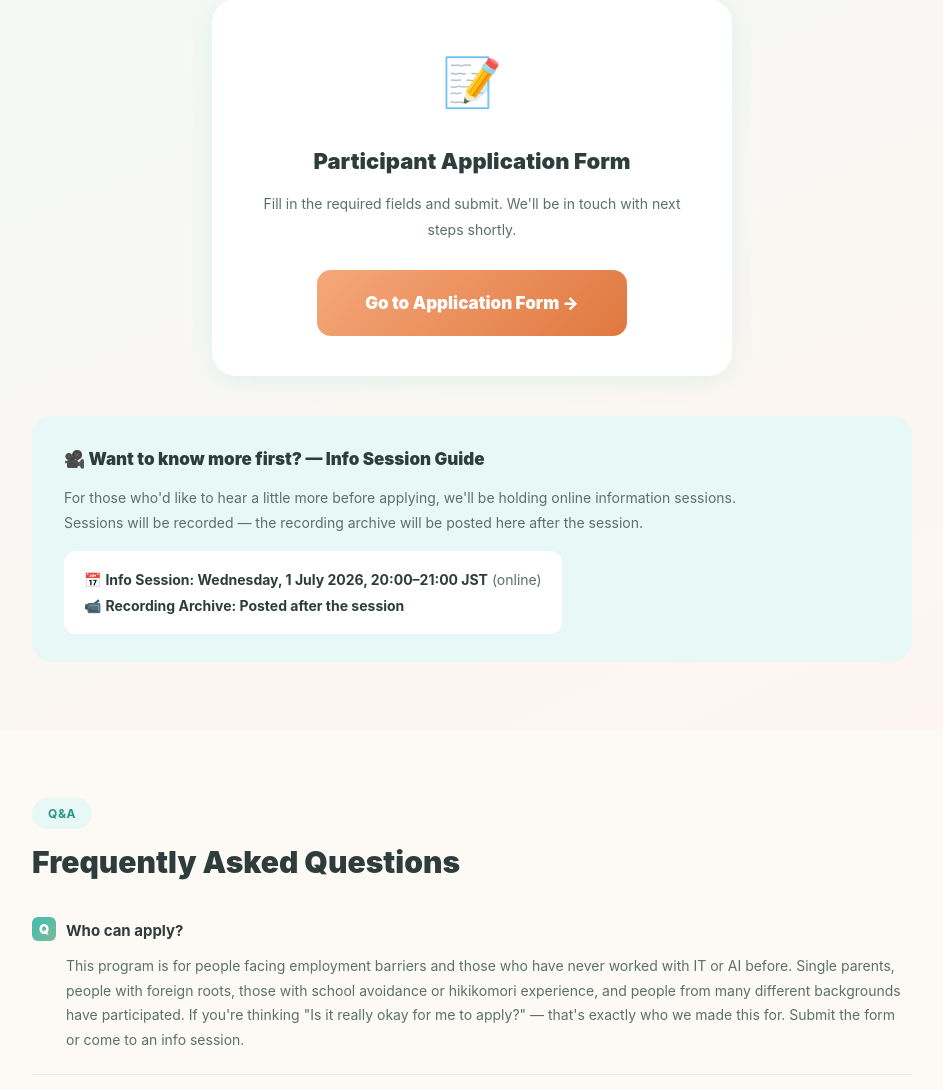
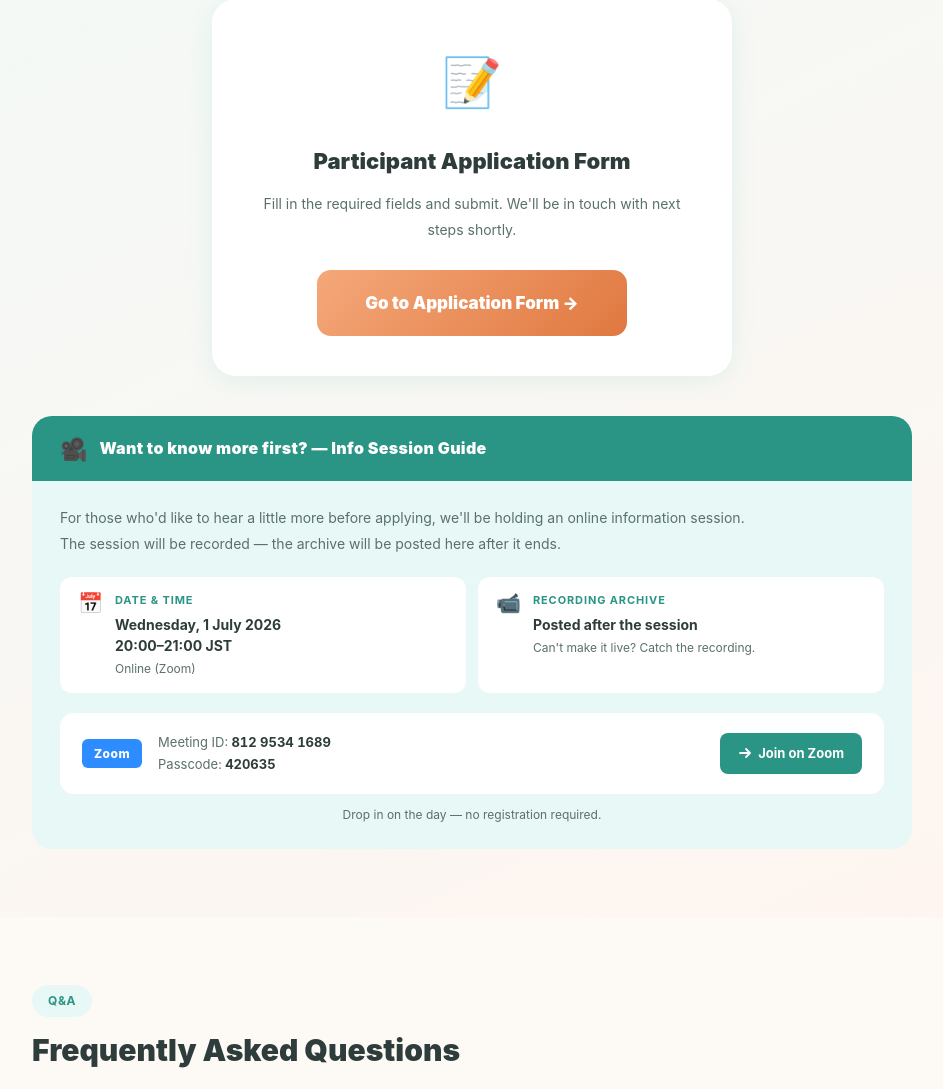
Before and after one commit to Robo-Co-op/Shimane-recruitment, a PHP site: page /en in a window 1280 px wide. Shown: the part 5336-6425 px from the top of the page, without its empty margins (168-1111 px from the left). Run offline with PHP 8.4, Linux system fonts and the light colour scheme; some libraries are stand-ins or nearby versions.

Commit message:
Redesign info session card with Zoom details and new layout
- Add dark-mint header band, 2-column date/recording chips
- Add Zoom block with meeting ID, passcode, and join button
- Add "no registration required" note
- Extract new CSS classes to styles.php (.info-card, .zoom-block, etc.)
- Apply to both JP and EN pages

Co-Authored-By: Claude Sonnet 4.6 <noreply@anthropic.com>
Claude-Session: https://claude.ai/code/session_01CfuTN3DP95wQs2MjLhHoiZ

```diff
--- a/en/index.php
+++ b/en/index.php
@@ -322,17 +322,48 @@
       </div>
     </div>
 
-    <div style="margin-top: 40px; background: var(--mint-pale); border-radius: 20px; padding: 28px 32px;">
-      <h3 style="font-size: 17px; font-weight: 900; color: var(--warm-dark); margin-bottom: 10px;">🎥 Want to know more first? — Info Session Guide</h3>
-      <p style="font-size: 14px; color: var(--warm-mid); margin-bottom: 16px;">
-        For those who'd like to hear a little more before applying, we'll be holding online information sessions.<br>
-        Sessions will be recorded — the recording archive will be posted here after the session.
-      </p>
-      <div style="background: white; border-radius: 12px; padding: 16px 20px; display: inline-block;">
-        <p style="font-size: 14px; color: var(--warm-mid);">
-          📅 <strong style="color: var(--warm-dark);">Info Session: Wednesday, 1 July 2026, 20:00–21:00 JST</strong> (online)<br>
-          📹 <strong style="color: var(--warm-dark);">Recording Archive: Posted after the session</strong>
-        </p>
+    <div style="margin-top: 40px;">
+      <div class="info-card">
+        <div class="info-card-header">
+          <span class="ic-icon">🎥</span>
+          <h3>Want to know more first? — Info Session Guide</h3>
+        </div>
+        <div class="info-card-body">
+          <p class="ic-lead">
+            For those who'd like to hear a little more before applying, we'll be holding an online information session.<br>
+            The session will be recorded — the archive will be posted here after it ends.
+          </p>
+          <div class="event-meta">
+            <div class="meta-chip">
+              <span class="chip-icon">📅</span>
+              <div>
+                <div class="chip-label">Date &amp; Time</div>
+                <div class="chip-value">Wednesday, 1 July 2026<br>20:00–21:00 JST</div>
+                <div class="chip-sub">Online (Zoom)</div>
+              </div>
+            </div>
+            <div class="meta-chip">
+              <span class="chip-icon">📹</span>
+              <div>
+                <div class="chip-label">Recording Archive</div>
+                <div class="chip-value">Posted after the session</div>
+                <div class="chip-sub">Can't make it live? Catch the recording.</div>
+              </div>
+            </div>
+          </div>
+          <div class="zoom-block">
+            <span class="zoom-badge">Zoom</span>
+            <div class="zoom-info">
+              <div class="zoom-id-row">Meeting ID: <strong>812 9534 1689</strong></div>
+              <div class="zoom-id-row">Passcode: <strong>420635</strong></div>
+            </div>
+            <a class="zoom-link" href="https://us06web.zoom.us/j/81295341689?pwd=MV8maYQdHwYRIcXifPu2jHs9V2wURd.1" target="_blank" rel="noopener">
+              <svg width="14" height="14" viewBox="0 0 14 14" fill="none"><path d="M2 7H12M8 3l4 4-4 4" stroke="white" stroke-width="1.8" stroke-linecap="round" stroke-linejoin="round"/></svg>
+              Join on Zoom
+            </a>
+          </div>
+          <p class="zoom-free-note">Drop in on the day — no registration required.</p>
+        </div>
       </div>
     </div>
   </div>
--- a/includes/styles.php
+++ b/includes/styles.php
@@ -416,6 +416,30 @@
     }
     footer .ft-name { color: white; font-weight: 700; font-size: 16px; margin-bottom: 8px; }
     footer a { color: rgba(255,255,255,.55); }
+
+    /* ── Info-session card ── */
+    .info-card { background: var(--mint-pale); border-radius: 20px; overflow: hidden; }
+    .info-card-header { background: var(--mint-dark); padding: 18px 28px; display: flex; align-items: center; gap: 12px; }
+    .info-card-header .ic-icon { font-size: 22px; line-height: 1; }
+    .info-card-header h3 { font-size: 16px; font-weight: 900; color: white; letter-spacing: .02em; }
+    .info-card-body { padding: 24px 28px; }
+    .info-card-body .ic-lead { font-size: 14px; color: var(--warm-mid); line-height: 1.85; margin-bottom: 20px; }
+    .event-meta { display: grid; grid-template-columns: 1fr 1fr; gap: 12px; margin-bottom: 20px; }
+    .meta-chip { background: white; border-radius: 12px; padding: 14px 18px; display: flex; align-items: flex-start; gap: 12px; }
+    .meta-chip .chip-icon { font-size: 20px; line-height: 1; margin-top: 2px; flex-shrink: 0; }
+    .chip-label { font-size: 11px; font-weight: 700; color: var(--mint-dark); text-transform: uppercase; letter-spacing: .08em; margin-bottom: 3px; }
+    .chip-value { font-size: 14px; font-weight: 700; color: var(--warm-dark); line-height: 1.5; }
+    .chip-sub { font-size: 12px; color: var(--warm-mid); margin-top: 2px; }
+    .zoom-block { background: white; border-radius: 14px; padding: 18px 22px; display: flex; flex-wrap: wrap; align-items: center; gap: 16px; }
+    .zoom-badge { background: #2D8CFF; color: white; font-size: 12px; font-weight: 800; letter-spacing: .04em; padding: 4px 12px; border-radius: 6px; flex-shrink: 0; }
+    .zoom-info { flex: 1; min-width: 180px; }
+    .zoom-id-row { font-size: 13px; color: var(--warm-mid); line-height: 1.7; font-variant-numeric: tabular-nums; }
+    .zoom-id-row strong { color: var(--warm-dark); }
+    .zoom-link { display: inline-flex; align-items: center; gap: 6px; background: var(--mint-dark); color: white; font-size: 13px; font-weight: 700; text-decoration: none; padding: 9px 18px; border-radius: 8px; white-space: nowrap; flex-shrink: 0; }
+    .zoom-link:hover { background: var(--mint); }
+    .zoom-free-note { margin-top: 10px; font-size: 12px; color: var(--warm-mid); text-align: center; }
+    @media (max-width: 520px) { .event-meta { grid-template-columns: 1fr; } }
+
   </style>
   <script>
   (function(){
```
Also changed, not shown: index.php (+42 -11 lines).
